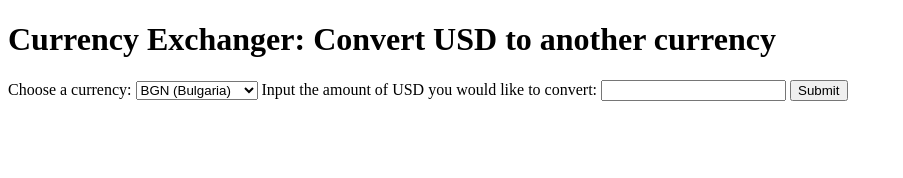
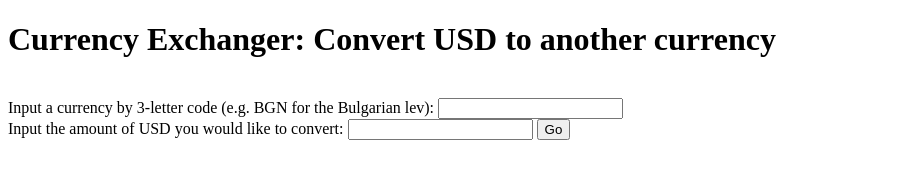
Before and after one commit to WillJolley/currency-exchange, a plain HTML site: page src/index.html in a window 1280 px wide. Shown: the whole page, without its empty margins (0-903 px from the left). Drawn offline with Linux system fonts and the light colour scheme.

Commit message:
changes form to 2 text input boxes and revises conversion function which is now operational

```diff
--- a/src/index.html
+++ b/src/index.html
@@ -5,18 +5,14 @@
 </head>
 <body>
   <h1>Currency Exchanger: Convert USD to another currency</h1>
+  </br>
   <form>
-    <label>Choose a currency:</label>
-    <select id="currency">
-      <option value="BGN">BGN (Bulgaria)</option>
-      <option value="CNY">CNY (China)</option>
-      <option value="SOS">SOS (Somalia)</option>
-      <option value="JMD">JMD (Jamaica)</option>
-      <option value="MMK">MMK (Myanmar)</option>
-    </select>
+    <label>Input a currency by 3-letter code (e.g. BGN for the Bulgarian lev):</label>
+    <input id="currency" type="text">
+  </br>
     <label>Input the amount of USD you would like to convert:</label>
-    <input id="amount" type="number">
-    <button type="submit">Submit</button>
+    <input id="amount" type="number" required>
+    <button type="submit">Go</button>
   </form>
   </br>
   <p id="results"></p>
```
Also changed, not shown: src/index.js (+12 -6 lines).
